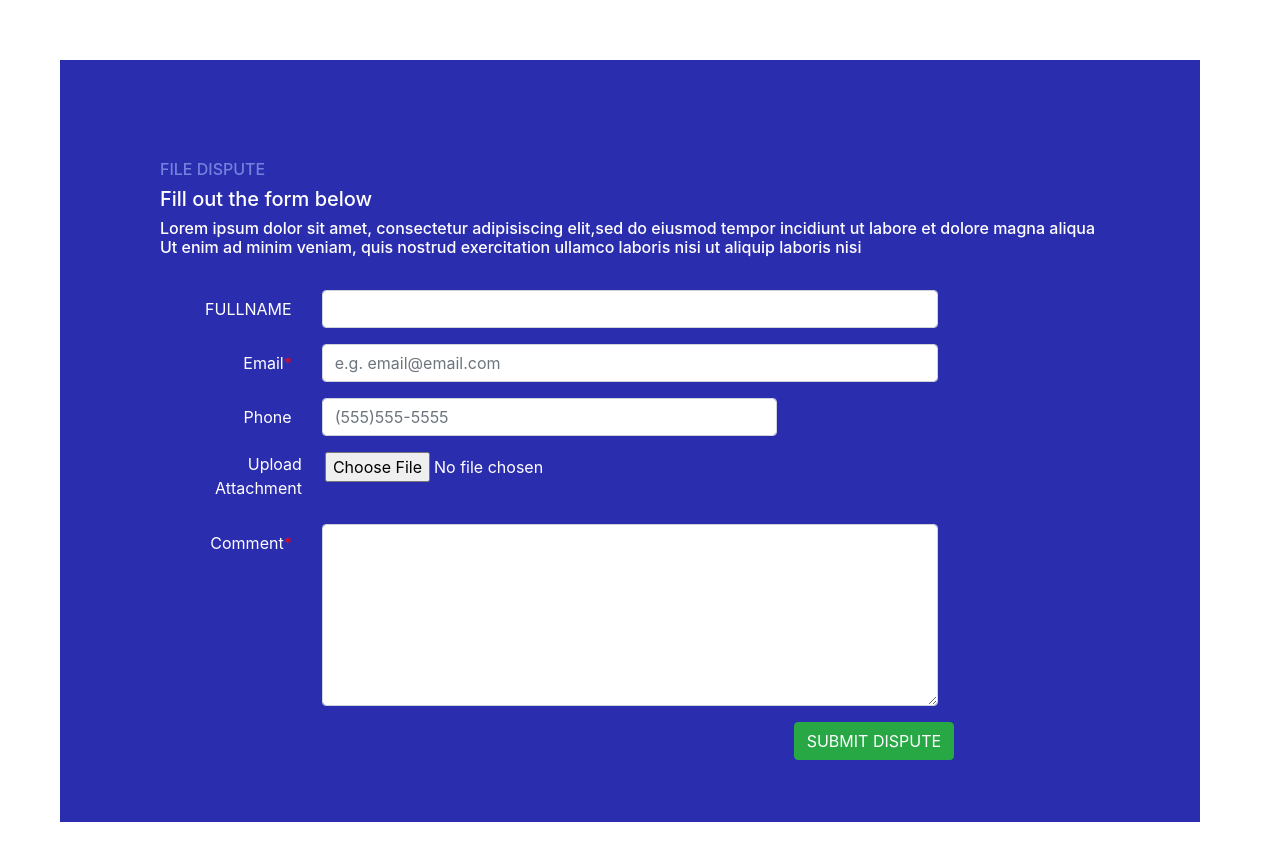
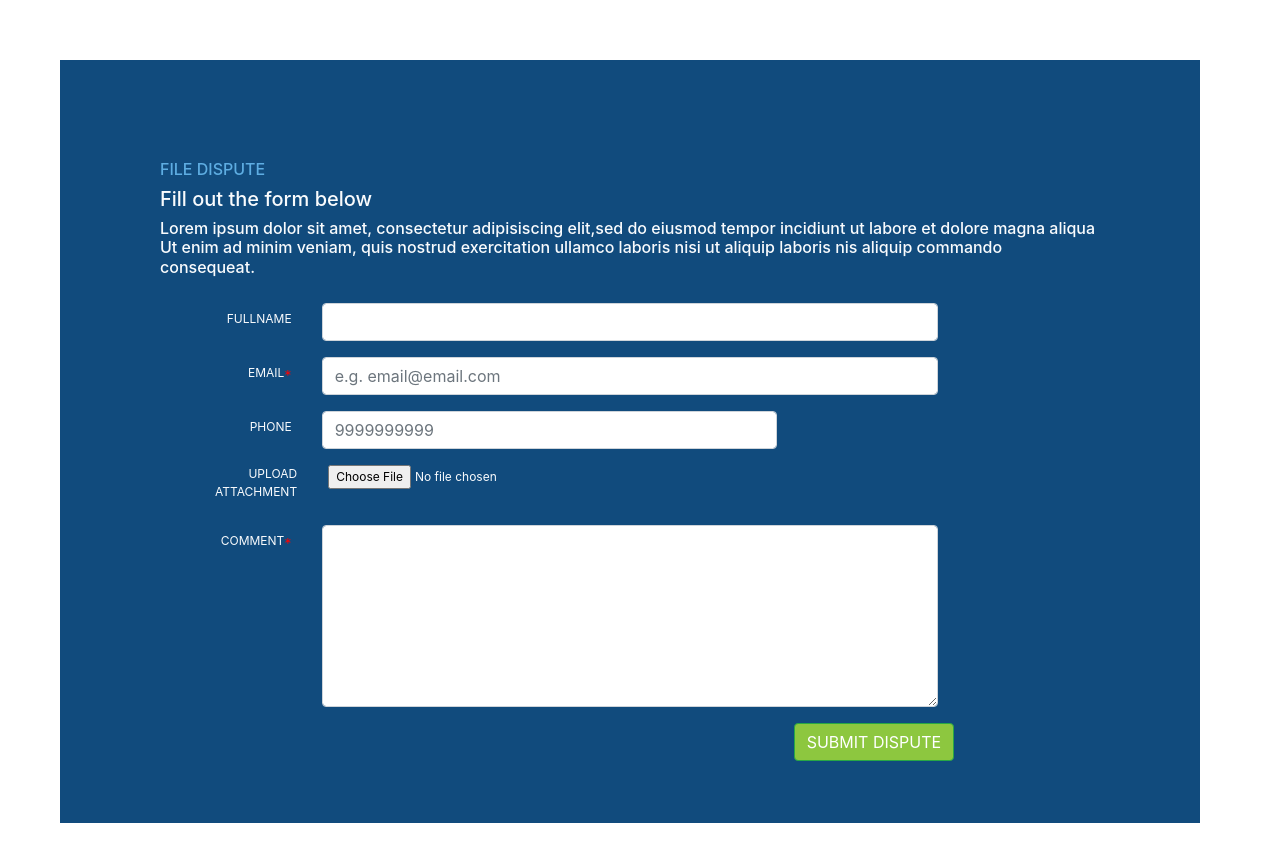
Before and after one commit to abhinavjalla/angular-POC, an Angular app: page / in a window 1280 px wide. Shown: the top 862 px of the page. Built offline with nearby package versions, Linux system fonts and the light colour scheme.

Commit message:
3 files modified

```diff
--- a/src/app/app.component.css
+++ b/src/app/app.component.css
@@ -1,21 +1,22 @@
-p {
-  font-family: Lato;
-}
+
 .container {
-
 
 
   padding: 100px;
   margin: 60px;
-background-color: rgba(4, 7, 161, 0.842);
-color:white;
+  background-color: rgb(17,75,125);
+ font-size: 12px;
+  color: #f9fbfd;
+  position: relative;
+  text-align: center;
+
 
 }
 .error{
   color:red;
 }
 .watercolor{
-   color: rgb(115, 131, 221);
+   color: rgb(94, 173, 226);
 
 }
 .compulsory{
@@ -29,3 +30,11 @@ color:white;
  label {
    text-align:right;
    }
+
+   .cp{
+     text-align: left;
+   }
+
+   .bstyle{
+     background-color: rgb(141,199,63);
+   }
--- a/src/app/app.component.html
+++ b/src/app/app.component.html
@@ -2,9 +2,9 @@
 
 <div class="container" >
 
-    <h6 class="watercolor" >FILE DISPUTE</h6>
-    <h5> Fill out the form below</h5>
-    <h6>Lorem ipsum dolor sit amet, consectetur adipisiscing elit,sed do eiusmod tempor incidiunt ut labore et dolore magna aliqua<br> Ut enim ad minim veniam, quis nostrud exercitation ullamco laboris nisi ut aliquip laboris nisi  </h6>
+    <h6 class="watercolor cp" >FILE DISPUTE</h6>
+    <h5 class="cp"> Fill out the form below</h5>
+    <h6 class="cp">Lorem ipsum dolor sit amet, consectetur adipisiscing elit,sed do eiusmod tempor incidiunt ut labore et dolore magna aliqua<br> Ut enim ad minim veniam, quis nostrud exercitation ullamco laboris nisi ut aliquip laboris nis aliquip commando consequeat.  </h6>
 
     <br>
 
@@ -21,25 +21,27 @@
     </div>
 
      <div class="form-group row">
-         <label for="email" class="col-sm-2  col-form-label">  Email<span class="compulsory">*</span></label>
+         <label for="email" class="col-sm-2  col-form-label">  EMAIL<span class="compulsory">*</span></label>
        <div class="col-sm-8">
-          <input type="email" class="form-control " placeholder="e.g. email@email.com" id="email">
+          <input type="email" class="form-control " placeholder="e.g. email@email.com" formControlName="email">
+          <span class ="error" *ngIf="myform.controls.email.touched && myform.controls.email.invalid">Email is not valid</span>
       </div>
     </div>
 
       <div class="form-group row">
-         <label for="phone" class="col-sm-2 col-form-label ">Phone</label>
+         <label for="phone" class="col-sm-2 col-form-label ">PHONE</label>
        <div class="col-sm-6">
-          <input type="text" class="form-control  "  placeholder="(555)555-5555"id="phone">
+          <input type="text" class="form-control  "  placeholder="9999999999" formControlName="phone">
+          <span class ="error" *ngIf="myform.controls.phone.touched && myform.controls.phone.invalid">phone is not valid</span>
       </div>
     </div>
 
 
 
     <div class="form-group row">
-    <label for="attachment" class="pull-left1" >Upload <br> Attachment</label>
+    <label for="attachment" class="pull-left1" >UPLOAD <br> ATTACHMENT</label>
 
-    <div class="col-sm-8 ml-2">
+    <div class="col-sm-8 ml-3">
     <input type="file"  class="form-control-file " id="attachment">
     </div>
   </div>
@@ -48,16 +50,17 @@
 
 
       <div class="form-group row">
-         <label for="comment" class="col-sm-2 col-form-label ">Comment<span class="compulsory">*</span></label>
+         <label for="comment" class="col-sm-2 col-form-label ">COMMENT<span class="compulsory">*</span></label>
        <div class="col-sm-8 mt-0">
-          <textarea class="form-control " id="Comment" rows="7"></textarea>
+          <textarea class="form-control " id="Comment" rows="7" formControlName="comment"></textarea>
+          <span class ="error" *ngIf="myform.controls.comment.touched && myform.controls.comment.invalid">Please Enter the Comment</span>
       </div>
     </div>
 
         <div class="form-group row   col-sm-4 float-right mr-2  ">
 
 
-      <button type="button" class="btn btn-success ">SUBMIT DISPUTE</button>
+      <button type="button" class="btn btn-success bstyle">SUBMIT DISPUTE</button>
 
         </div>
 
--- a/src/app/app.component.ts
+++ b/src/app/app.component.ts
@@ -7,7 +7,12 @@ import { FormGroup, FormControl, Validators } from '@angular/forms';
   styleUrls: [ './app.component.css' ]
 })
 export class AppComponent  implements OnInit {
+
+
    myform: FormGroup;
+   emailpt = /^\w+([\.-]?\w+)*@\w+([\.-]?\w+)*(\.\w{2,3})+$/;
+   phnpt =/^(?:(?:\+|0{0,2})91(\s*[\-]\s*)?|[0]?)?[789]\d{9}$/;
+
   ngOnInit() {
     this.createForm();
   }
@@ -16,9 +21,14 @@ export class AppComponent  implements OnInit {
     this.myform = new FormGroup({
 
       name: new FormControl('', [Validators.required,Validators.minLength(3)]),
-      password: new FormControl('', Validators.required),
+      email: new FormControl('', [Validators.required,Validators.pattern(this.emailpt)]),
+      phone: new FormControl('', [Validators.required,Validators.pattern(this.phnpt)]),
+      comment:new FormControl('',[Validators.required,Validators.minLength(15)])
     });
   }
 
 
 }
+// ,Validators.pattern('^([a-zA-Z0-9_\-\.]+)@([a-zA-Z0-9_\-\.]+)\.([a-zA-Z]{2,5})$')
+
+//,Validators.pattern(this.pt)
```
